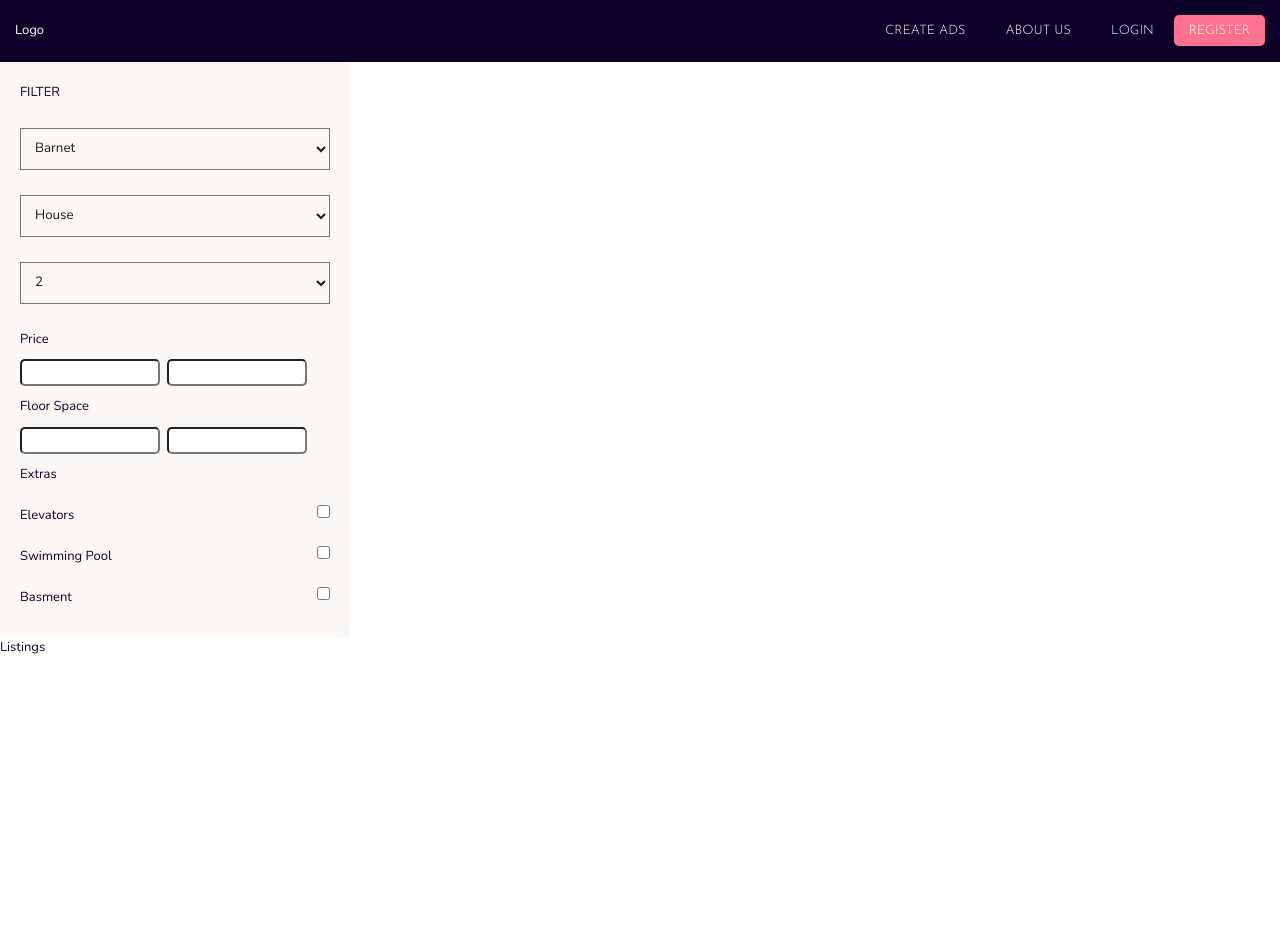
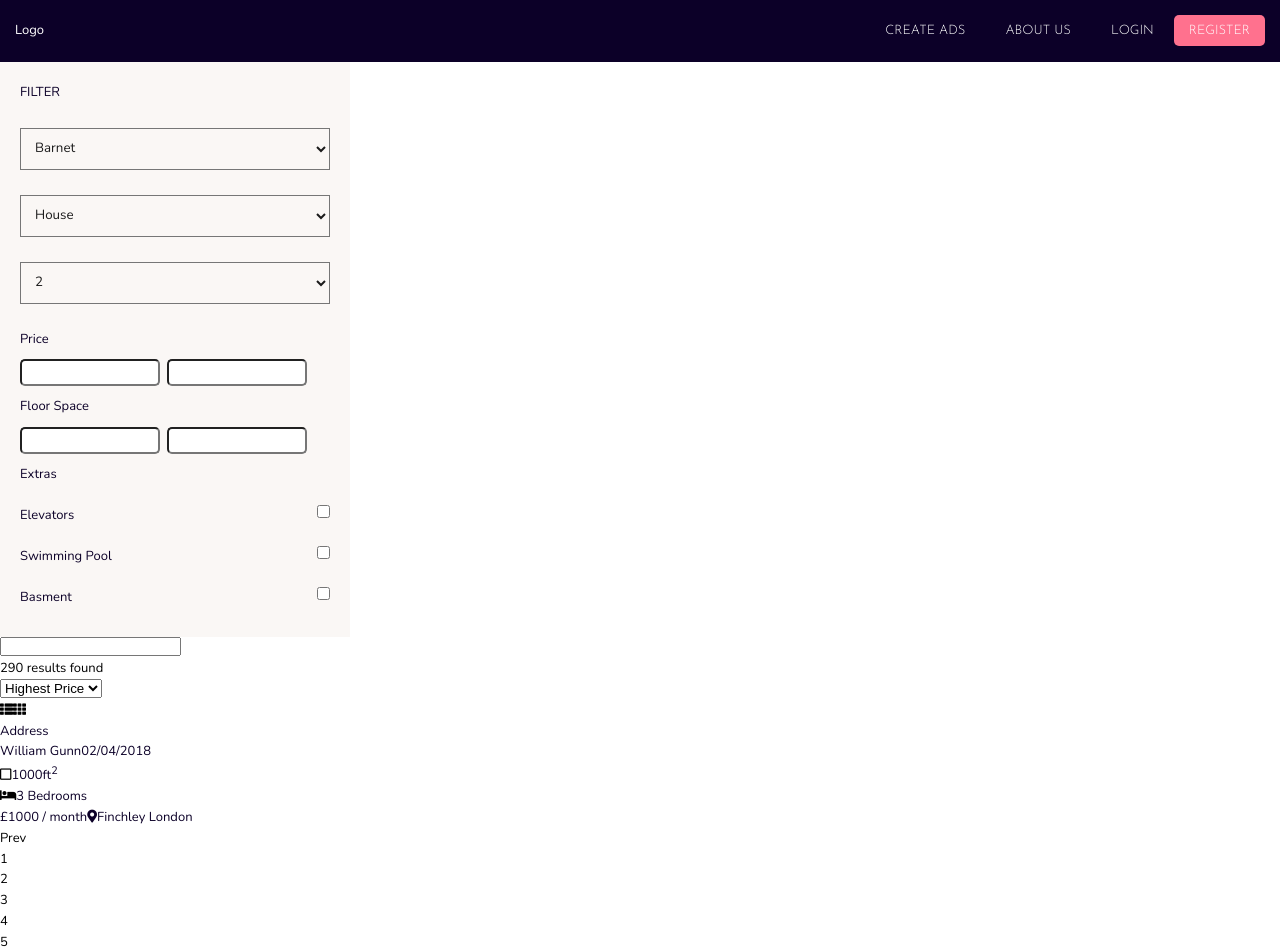
Before and after one commit to KabirMaan/react-estate, a React app: page / in a window 1280 px wide. Shown: the top 950 px of the page. Before the commit the page ends 800 px from the top, so only its background shows below. Built offline with nearby package versions, Linux system fonts and the light colour scheme.

Commit message:
Layout listing area

```diff
--- a/src/components/Listings.js
+++ b/src/components/Listings.js
@@ -3,8 +3,66 @@
 class Listings extends Component {
   render() {
     return (
-      <section className="listings">
-        <h4>Listings</h4>
+      <section id="listings">
+        <section className="search-area">
+          <input type="text" name="search" />
+        </section>
+        <section className="sort-by">
+          <div>290 results found</div>
+          <div className="sort-options">
+            <select name="sort" className="sort" id="">
+              <option value="price-asc">Highest Price</option>
+              <option value="price-dsc">Lowest Price</option>
+            </select>
+            <div className="view">
+              <i className="fas fa-th-list" />
+              <i className="fas fa-th" />
+            </div>
+          </div>
+        </section>
+        <section className="listings-results">
+          <div className="listing">
+            <div className="listing-img">
+              <span className="address">Address</span>
+              <div className="details">
+                <div className="user-img" />
+                <div className="user-details">
+                  <span className="user-name">William Gunn</span>
+                  <span className="post-date">02/04/2018</span>
+                </div>
+                <div className="listing-details">
+                  <div className="floor-space">
+                    <i className="far fa-square" />
+                    <span>
+                      1000ft<sup>2</sup>
+                    </span>
+                  </div>
+                  <div className="bedrooms">
+                    <i className="fas fa-bed" />
+                    <span>3 Bedrooms</span>
+                  </div>
+                </div>
+              </div>
+            </div>
+            <div className="bottom-info">
+              <span>£1000 / month</span>
+              <span>
+                <i className="fas fa-map-marker-alt" />
+                Finchley London
+              </span>
+            </div>
+          </div>
+        </section>
+        <section className="pagination">
+          <ul className="pagination-nums">
+            <li>Prev</li>
+            <li>1</li>
+            <li>2</li>
+            <li>3</li>
+            <li>4</li>
+            <li>5</li>
+          </ul>
+        </section>
       </section>
     );
   }
--- a/src/index.html
+++ b/src/index.html
@@ -6,7 +6,8 @@
     <meta name="viewport" content="width=device-width, initial-scale=1.0">
     <meta http-equiv="X-UA-Compatible" content="ie=edge">
     <link href="https://fonts.googleapis.com/css?family=Josefin+Sans:300,400,400i|Nunito:300,300i" rel="stylesheet">
-
+    <link rel="stylesheet" href="https://use.fontawesome.com/releases/v5.1.0/css/all.css" integrity="sha384-lKuwvrZot6UHsBSfcMvOkWwlCMgc0TaWr+30HWe3a4ltaBwTZhyTEggF5tJv8tbt"
+        crossorigin="anonymous">
     <title>Estate Agent Application</title>
 </head>
 
--- a/src/styles/_content-area.scss
+++ b/src/styles/_content-area.scss
@@ -46,3 +46,7 @@
     }
   }
 }
+
+#listings {
+  color: black;
+}
```
